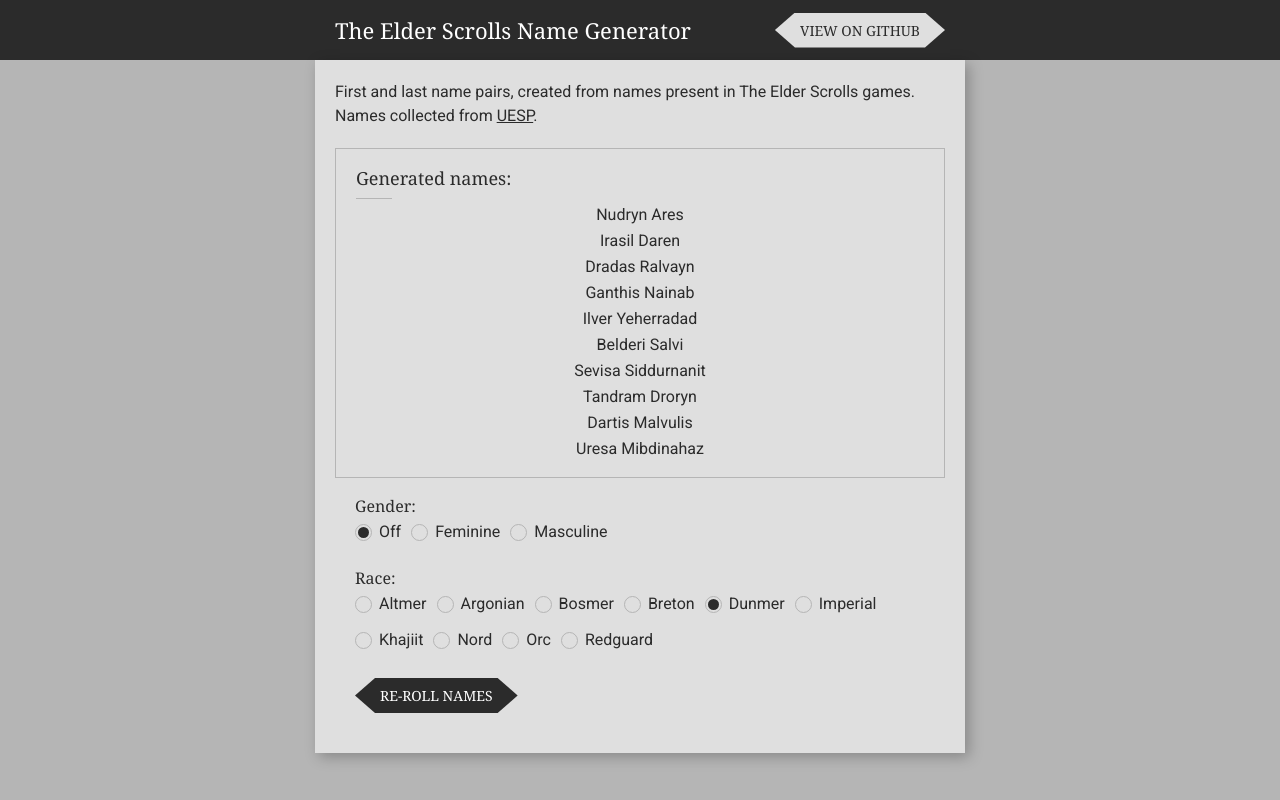
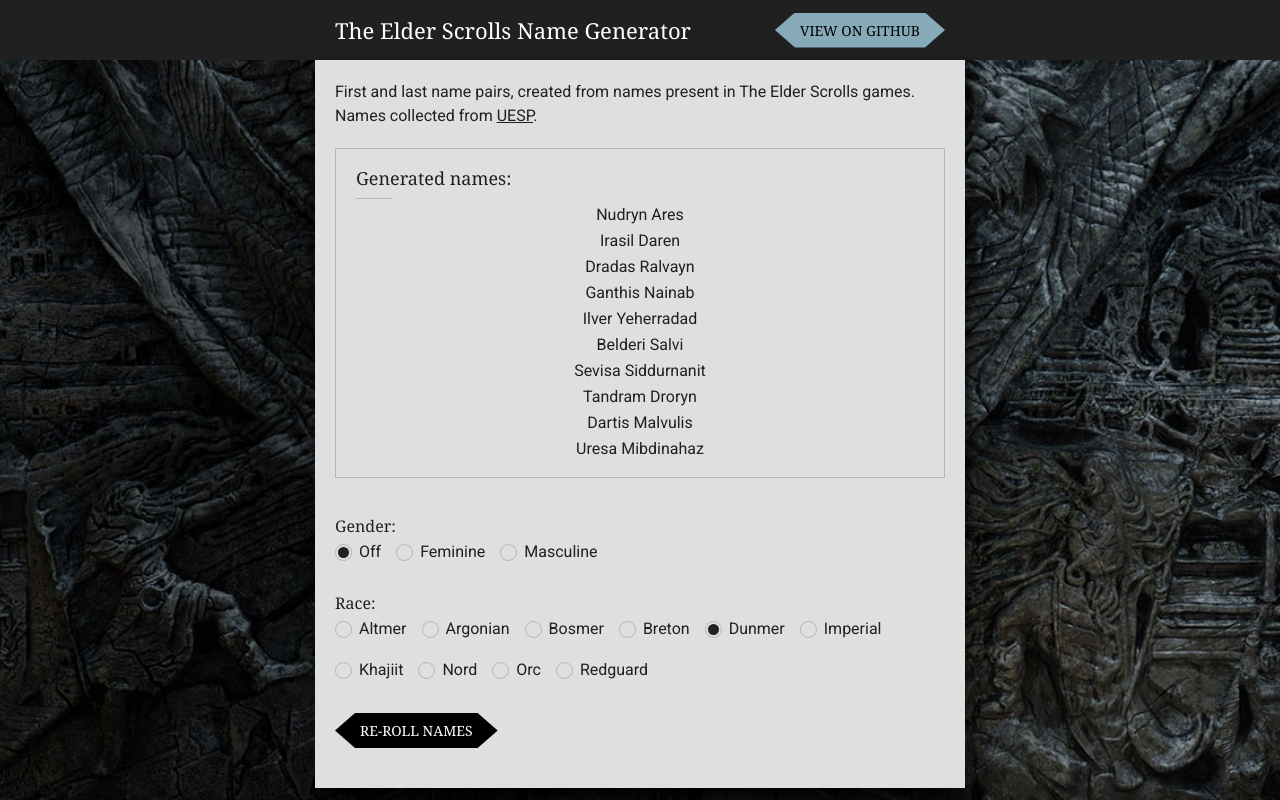
Before and after one commit to BeckyPollard/elder-scrolls-name-generator, a React app: page / in a window 1280 px wide. Built offline with nearby package versions, Linux system fonts and the light colour scheme.

Commit message:
Update style to reflect Bethesda idk

```diff
--- a/src/style.scss
+++ b/src/style.scss
@@ -5,10 +5,16 @@
 @import './styles/main.scss';
 @import './styles/footer.scss';
 
-body {
-  background: $secondary;
-  @media only screen and (max-width: 600px) {
-    background: $bg;
+
+#app {
+  height: 100vh;
+  width: 100%;
+  background-image: url(../src/assets/images/bg.jpg) !important;
+  background-repeat: no-repeat;
+  background-position: center;
+  background-size: cover;
+  @media only screen and (max-width: 650px) {
+    background: $bg !important;
   }
 }
 
@@ -45,6 +51,7 @@
   border: none;
   font-family: $headersText;
   text-decoration: none;
+  background: #000;
   &:hover,
   &:focus {
     background: $focus;
--- a/src/styles/_header.scss
+++ b/src/styles/_header.scss
@@ -8,12 +8,24 @@
     h1 {
       display: inline-block;
       margin-right: 2rem;
+      @media only screen and (max-width: 570px) {
+        width: 100%;
+        text-align: center;
+      }
     }
     a {
-      background: $bg;
-      color: $black;
+      background: $focus;
+      color: #000;
       margin-top: 1.25rem;
-      @media only screen and (max-width: 520px) {
+      &:hover,
+      &:focus {
+        background: $bg;
+        color: $black;
+        -webkit-transition: all 0.2s ease;
+        transition: all 0.2s ease;
+        outline: none;
+      }
+      @media only screen and (max-width: 570px) {
         display: none;
       }
     }
--- a/src/styles/_main.scss
+++ b/src/styles/_main.scss
@@ -1,17 +1,18 @@
 main {
   padding: 2rem;
   background: $bg;
-  box-shadow: rgba(0, 0, 0, 0.25) 4px 4px 13px 0px;
+  box-shadow: rgba(0, 0, 0, 1) 4px 15px 25px 0px;
   display: block;
-  @media only screen and (max-width: 600px) {
+  @media only screen and (max-width: 650px) {
     box-shadow:none;
   }
 
-  p span{
-    @media only screen and (max-width: 550px) {
-      display :none;
+  > p {
+    @media only screen and (max-width: 650px) {
+      display: none;
     }
   }
+
   .generatedNames {
     margin: 0 auto;
     border: solid 1px $secondary;
@@ -27,8 +28,11 @@
   }
 }
 form {
-  padding: 2rem;
+  padding: 2rem 0;
+  margin-top: 2rem;
   fieldset {
+    display: flex;
+    flex-wrap: wrap;
     margin-bottom: 1rem;
   }
   legend {
@@ -87,8 +91,8 @@
     }
   }
   label {
-    margin-right: 1rem;
-    margin-bottom: 2rem;
+    margin-right: 1.5rem;
+    margin-bottom: 2.5rem;
   }
   button {
     cursor: pointer;
--- a/src/styles/_typography.scss
+++ b/src/styles/_typography.scss
@@ -33,14 +33,11 @@
   margin-bottom: 2rem;
 line-height: 1.5;
 }
+
 a {
   color: $black;
   &:focus {
     text-shadow: 1px 0 0 $black;
     outline: 0;
   }
-  &:hover,
-  &:focus {
-    text-decoration: underline;
-  }
 }
--- a/src/styles/_variables.scss
+++ b/src/styles/_variables.scss
@@ -1,9 +1,9 @@
 // COLOURS
 $bg: #dfdfdf;
-$black: #2b2b2b;
+$black: #202020;
 $white: #fff;
 $secondary: #b5b5b5;
-$focus: #cabea0;
+$focus: #86aab8;
 
 // TYPOGRAPHY
 $headersText: Georgia, 'Times New Roman', Times, serif;
```
Also changed, not shown: src/assets/images/bg.jpg (added).
